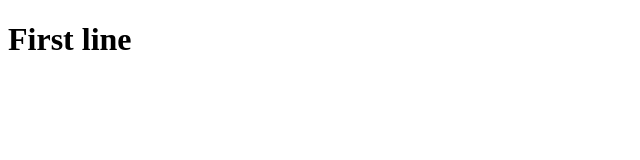
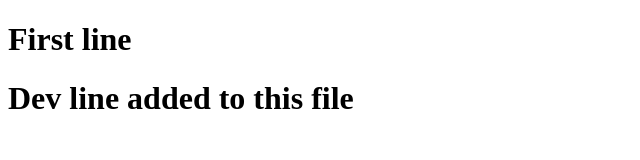
Before and after one commit to rimanshu11/git, a plain HTML site: page index.html in a window 1280 px wide. Shown: the whole page, without its empty margins (0-640 px from the left). Drawn offline with Linux system fonts and the light colour scheme.

Commit message:
dev file update

```diff
--- a/index.html
+++ b/index.html
@@ -7,5 +7,6 @@
 </head>
 <body>
     <h1>First line</h1>
+    <h1>Dev line added to this file</h1>
 </body>
 </html>
```
